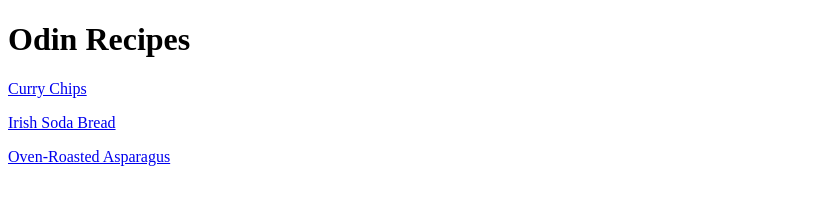
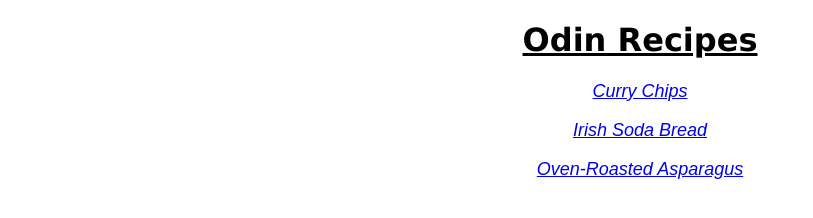
Before and after one commit to ky-co/odin-recipes, a plain HTML site: page index.html in a window 1280 px wide. Shown: the whole page, without its empty margins (0-813 px from the left). Drawn offline with Linux system fonts and the light colour scheme.

Commit message:
change font family, font size, and center all text on main Odin Recipes page

```diff
--- a/index.html
+++ b/index.html
@@ -7,9 +7,11 @@
     <link rel="stylesheet" href="styles.css">
 </head>
 <body>
-    <h1>Odin Recipes</h1>
-    <p><a href="recipes/curry-chips.html">Curry Chips</a></p>
-    <p><a href="recipes/irishsodabread.html">Irish Soda Bread</a></p>
-    <p><a href="recipes/asparagus.html">Oven-Roasted Asparagus</a></p>
+    <h1 class="header">Odin Recipes</h1>
+    <div class="recipe-list">
+        <p><a href="recipes/curry-chips.html">Curry Chips</a></p>
+        <p><a href="recipes/irishsodabread.html">Irish Soda Bread</a></p>
+        <p><a href="recipes/asparagus.html">Oven-Roasted Asparagus</a></p>
+    </div>
 </body>
 </html>
--- a/styles.css
+++ b/styles.css
@@ -1,9 +1,12 @@
-.heading {
+.header {
+    font-family: Verdana, Geneva, Tahoma, sans-serif;
+    text-align: center;
+    text-decoration: underline;
+}
+
+.recipe-list {
+    font-family: Arial, Helvetica, sans-serif;
+    font-size: large;
+    font-style: italic;
     text-align: center;
 }
-
-.list {
-    font-family: 'Segoe UI', Tahoma, Geneva, Verdana, sans-serif;
-    font-size: medium;
-    font-weight: 400;
-}
```
